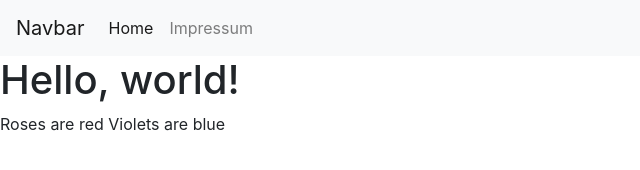
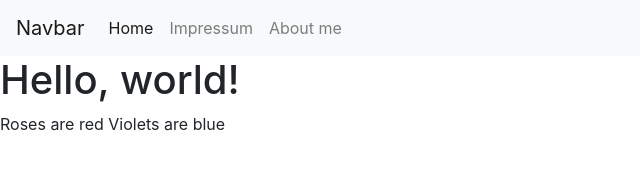
Before and after one commit to alibond007/-bung4_1, a plain HTML site: page index.html in a window 1280 px wide. Shown: the full height of the page, 0-640 px from the left. Drawn offline with nearby package versions, Linux system fonts and the light colour scheme.

Commit message:
Erweiterte Menü um 'About me' Link

```diff
--- a/index.html
+++ b/index.html
@@ -20,6 +20,9 @@
           <li class="nav-item">
             <a class="nav-link" href="#">Impressum</a>
           </li>
+		  <li class="nav-item">
+			<a class="nav-link" href="#">About me</a>
+		</li>
         </ul>
       </div>
     </nav>
```
